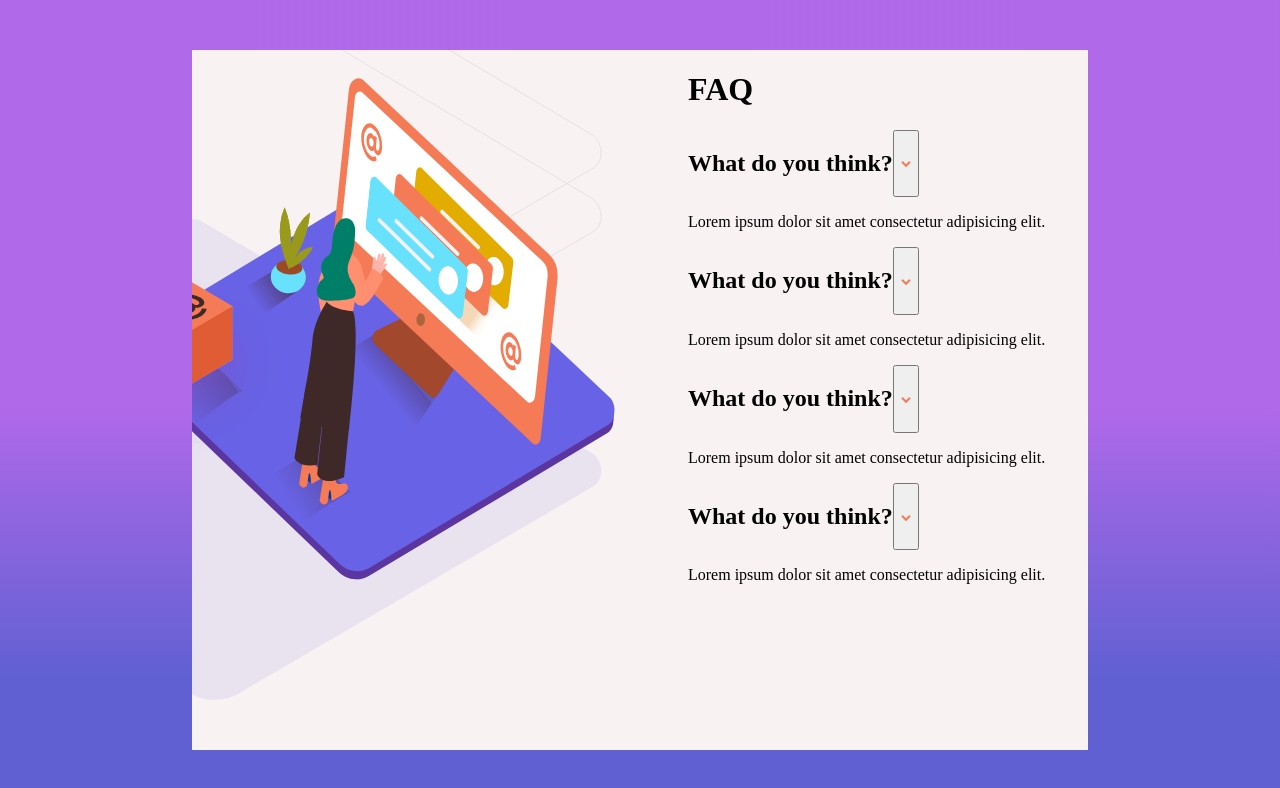
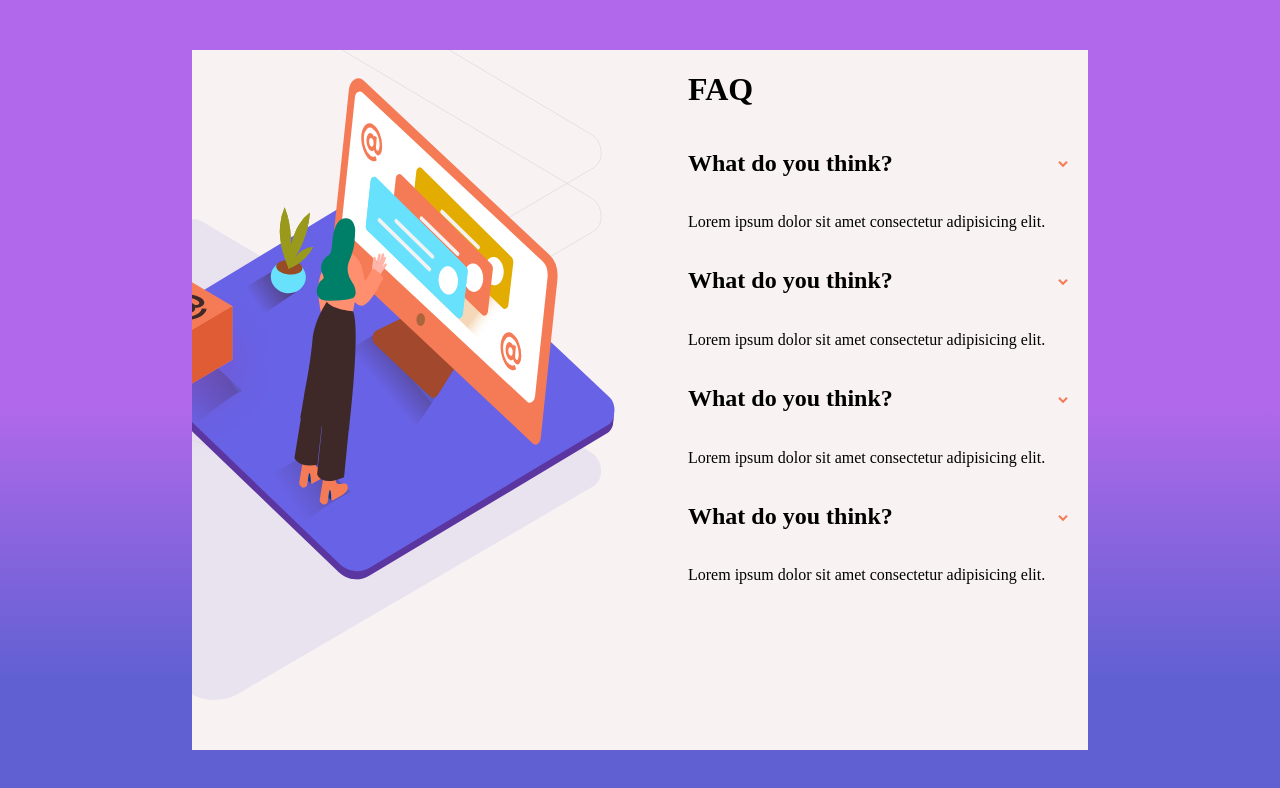
Before and after one commit to Karol-Czyzewski/accordion-card, a website built with webpack: page src/pages/index.html in a window 1280 px wide. Built offline with nearby package versions, Linux system fonts and the light colour scheme.

Commit message:
add: btton-s styles

```diff
--- a/src/pages/index.html
+++ b/src/pages/index.html
@@ -26,7 +26,7 @@
             <h2>
               What do you think?
             </h2>
-            <button><img src="/src/assets/img/icon-arrow-down.svg"></button>
+            <button class="item__button"><img src="/src/assets/img/icon-arrow-down.svg"></button>
             </header>
               <p>
                 Lorem ipsum dolor sit amet consectetur adipisicing elit.
@@ -37,7 +37,7 @@
           <h2>
             What do you think?
           </h2>
-          <button ><img src="/src/assets/img/icon-arrow-down.svg"></button>
+          <button class="item__button"><img src="/src/assets/img/icon-arrow-down.svg"></button>
           </header>
             <p>
               Lorem ipsum dolor sit amet consectetur adipisicing elit.
@@ -48,7 +48,7 @@
           <h2>
             What do you think?
           </h2>
-          <button ><img src="/src/assets/img/icon-arrow-down.svg"></button>
+          <button class="item__button"><img src="/src/assets/img/icon-arrow-down.svg"></button>
           </header>
             <p>
               Lorem ipsum dolor sit amet consectetur adipisicing elit.
@@ -59,7 +59,7 @@
           <h2>
             What do you think?
           </h2>
-          <button ><img src="/src/assets/img/icon-arrow-down.svg"></button>
+          <button class="item__button"><img src="/src/assets/img/icon-arrow-down.svg"></button>
           </header>
             <p>
               Lorem ipsum dolor sit amet consectetur adipisicing elit.
--- a/src/scss/modules/_accordion.scss
+++ b/src/scss/modules/_accordion.scss
@@ -16,5 +16,15 @@
 .item {
     &__header {
         display: flex;
+        justify-content: space-between;
+        align-items: center;
+    }
+
+    &__button {
+        margin-right: 10px;
+        border: 0;
+        background:none;
+        width: 30px;
+        height: 30px;
     }
 }
```
